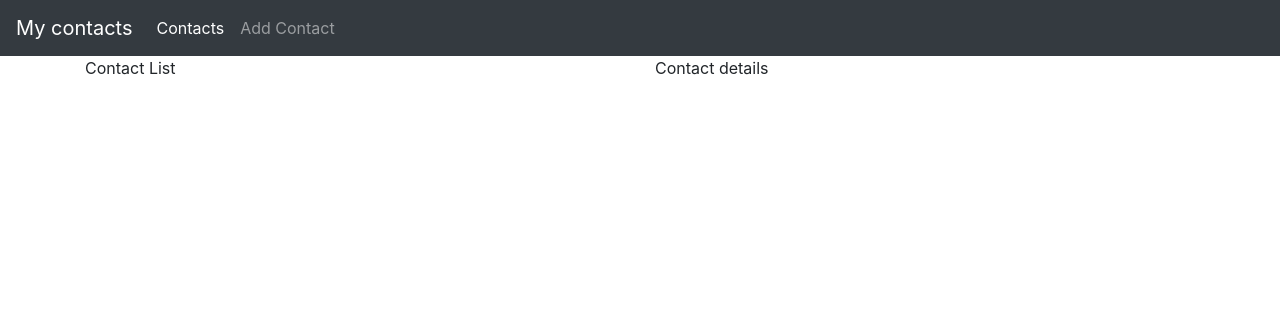
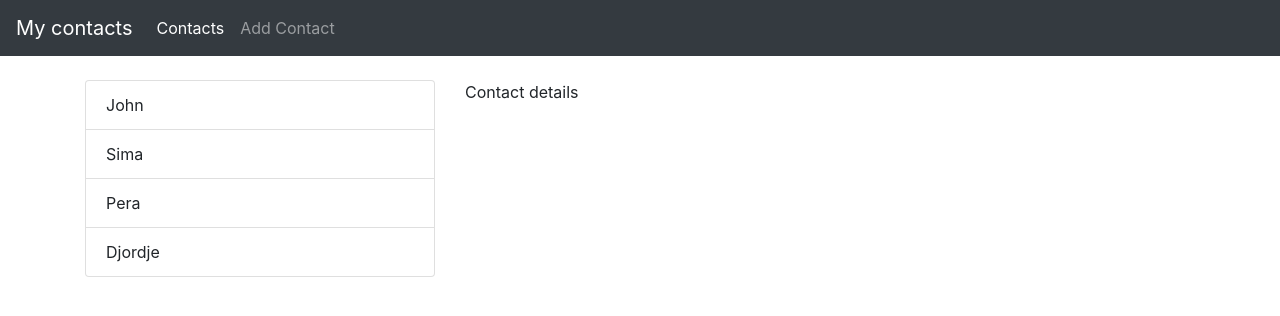
Before and after one commit to UrosPur/vivify-contacts, a Vue app: page /#/contacts in a window 1280 px wide. Shown: the top 316 px of the page. Built offline with nearby package versions, Linux system fonts and the light colour scheme.

Commit message:
contact list

```diff
--- a/src/components/ContactList.vue
+++ b/src/components/ContactList.vue
@@ -1,12 +1,13 @@
 <template>
-    <div>
-        Contact List
-    </div>
+    <ul class="list-group">
+        <li v-for="(contact,key) in contacts" :key="key" class="list-group-item">{{ contact.name}}</li>
+    </ul>
 </template>
 
 <script>
     export default {
-        name: "ContactList"
+        name: "ContactList",
+        props: ['contacts']
     }
 </script>
 
--- a/src/pages/Contacts.vue
+++ b/src/pages/Contacts.vue
@@ -3,11 +3,11 @@
         <div class="container">
             <div class="row">
 
-                <div class="col">
-                    <ContactList/>
+                <div class="col-sm-4 mt-4">
+                    <ContactList :contacts="contacts"/>
                 </div>
 
-                <div class="col">
+                <div class="col-sm-8 mt-4">
                     <ContactDetails/>
                 </div>
 
@@ -29,6 +29,24 @@
 
             ContactList,
             ContactDetails
+        },
+
+        data(){
+
+            return{
+
+
+                contacts:[
+
+            {   name: 'John '},
+            {   name: 'Sima '},
+            {   name: 'Pera '},
+            {   name: 'Djordje '},
+
+
+            ]}
+
+
         }
 
     }
```
